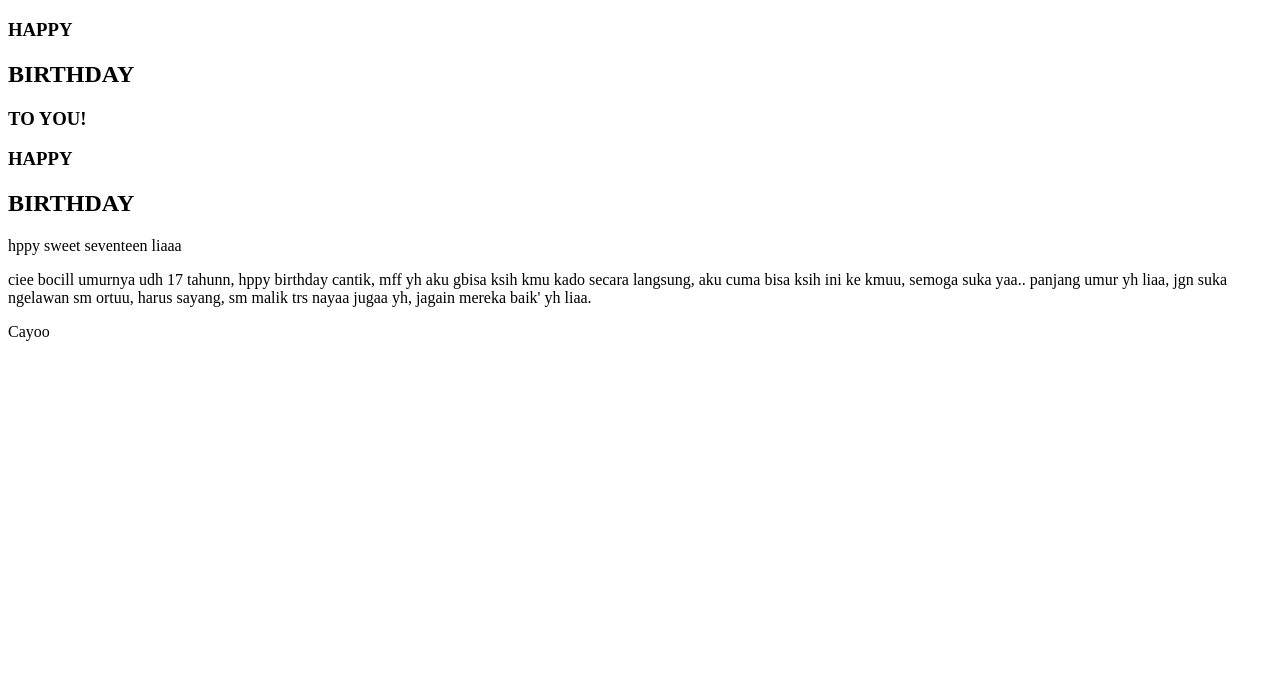
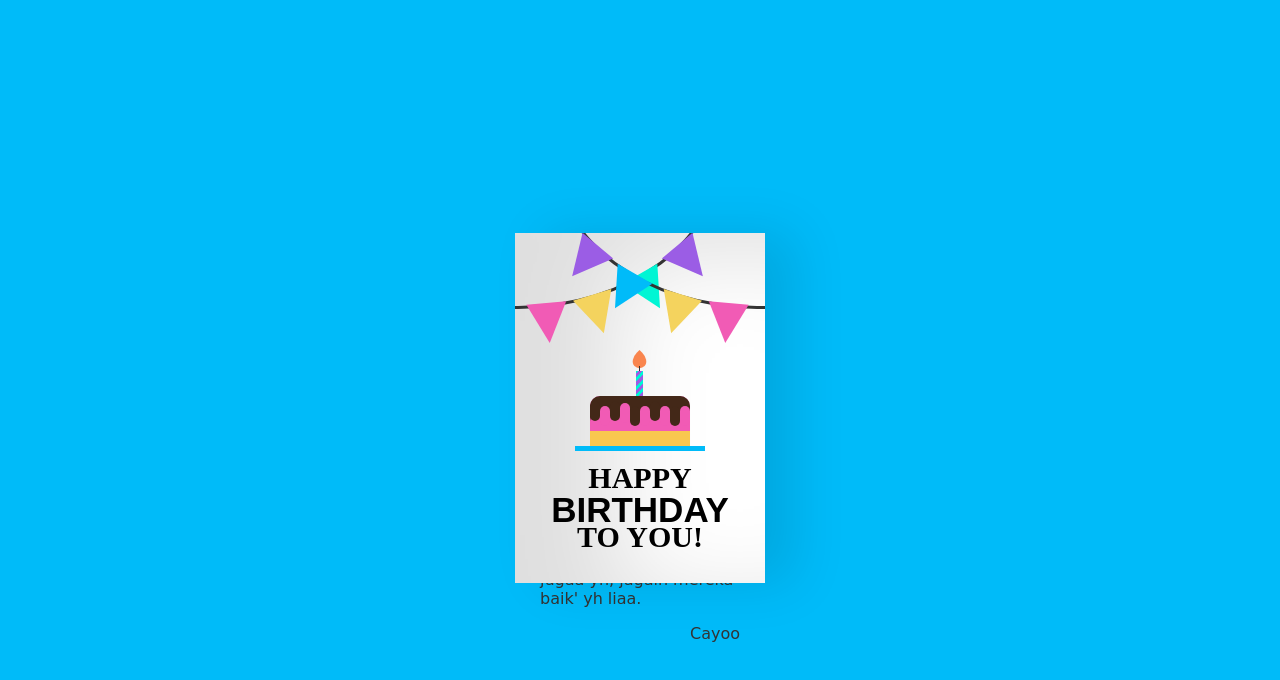
Before and after one commit to cayoo25/Artikel-1, a plain HTML site: page index.html in a window 1280 px wide. Drawn offline with Linux system fonts and the light colour scheme.

Commit message:
Update index.html

```diff
--- a/index.html
+++ b/index.html
@@ -3,7 +3,7 @@
 <head>
     <meta charset="UTF-8">
     <meta name="viewport" content="width=device-width, initial-scale=1.0">
-    <link rel="stylesheet"  href="birthday styles.css" />
+    <link rel="stylesheet"  href="styles.css" />
     <title>liaaa birthday</title>
 </head>
 <body>
```
